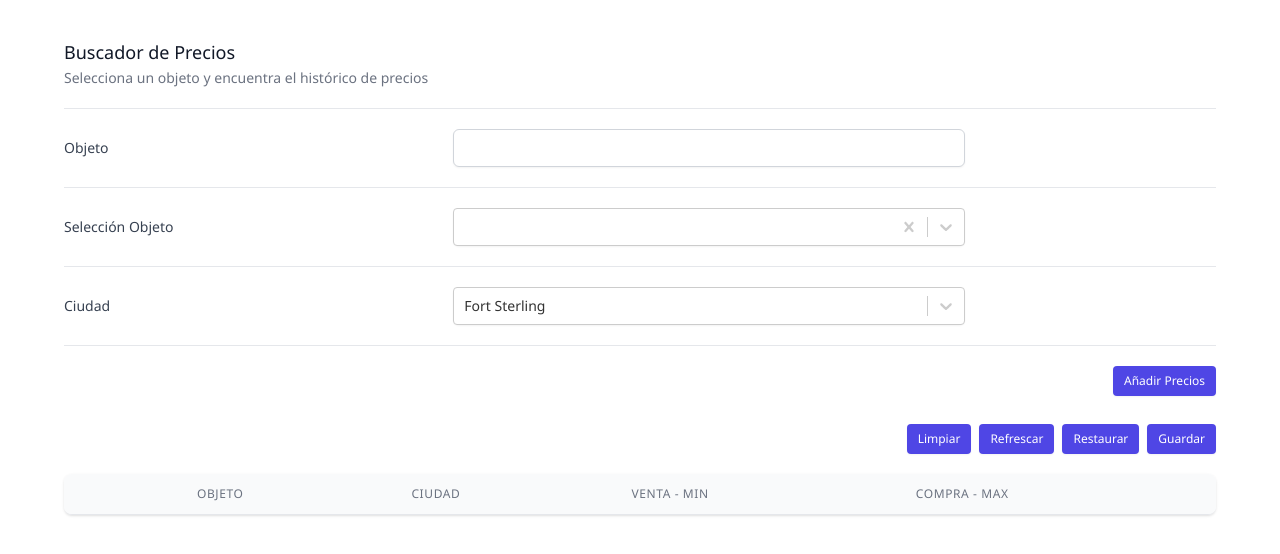
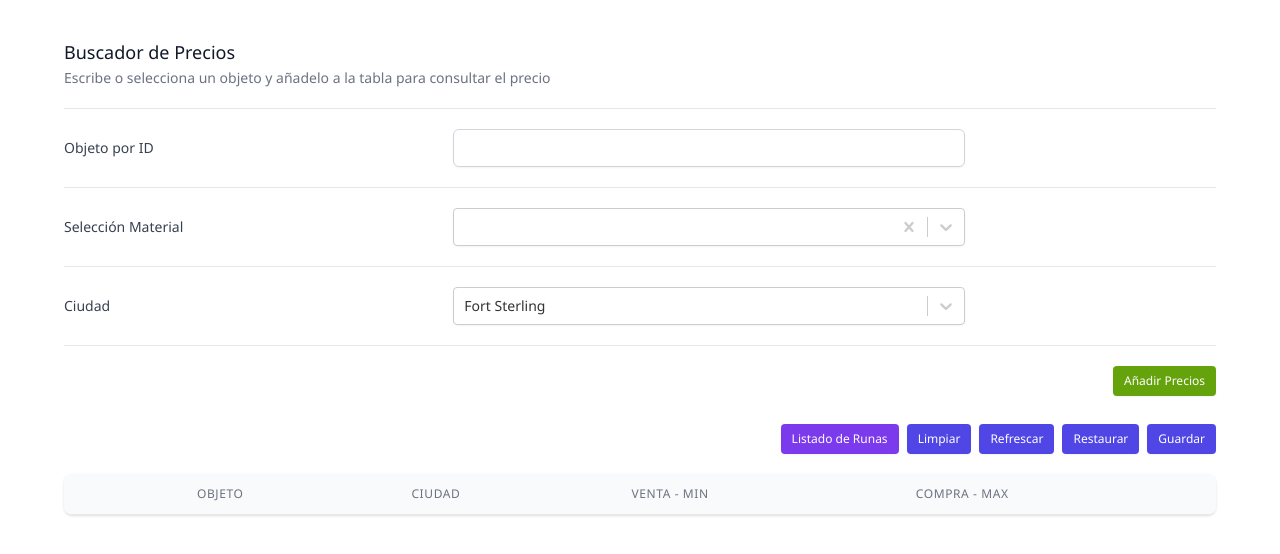
Before and after one commit to adraceta/albion-pro-farmer, a React (Create React App) app: page / in a window 1280 px wide. Shown: the top 554 px of the page. Built offline with nearby package versions, Linux system fonts and the light colour scheme.

Commit message:
feat: runes hotkey

```diff
--- a/src/components/PricesForm.js
+++ b/src/components/PricesForm.js
@@ -3,7 +3,7 @@ import { usefulItems } from '../database/items';
 
 
 function PricesForm(props) {
-  const { manualItem, onManualItemChange, item, onItemChange, city, onCityChange, clearData, refreshData, restoreData, saveData, retrieveData } = props
+  const { manualItem, onManualItemChange, item, onItemChange, city, onCityChange, clearData, refreshData, restoreData, saveData, retrieveData, getFixedRunes } = props
 
   const allItemsOptions = usefulItems
   const allCities = [
@@ -22,12 +22,12 @@ function PricesForm(props) {
         <div className="pt-8 space-y-6 sm:pt-10 sm:space-y-5">
           <div>
             <h3 className="text-lg leading-6 font-medium text-gray-900">Buscador de Precios</h3>
-            <p className="mt-1 max-w-2xl text-sm text-gray-500">Selecciona un objeto y encuentra el histórico de precios</p>
+            <p className="mt-1 max-w-2xl text-sm text-gray-500">Escribe o selecciona un objeto y añadelo a la tabla para consultar el precio</p>
           </div>
           <div className="space-y-6 sm:space-y-5">
             <div className="sm:grid sm:grid-cols-3 sm:gap-4 sm:items-start sm:border-t sm:border-gray-200 sm:pt-5">
               <label htmlFor="manual-item" className="block text-sm font-medium text-gray-700 sm:mt-px sm:pt-2">
-                Objeto
+                Objeto por ID
               </label>
               <div className="mt-1 sm:mt-0 sm:col-span-2">
                 <input
@@ -42,7 +42,7 @@ function PricesForm(props) {
             </div>
             <div className="sm:grid sm:grid-cols-3 sm:gap-4 sm:items-start sm:border-t sm:border-gray-200 sm:pt-5">
               <label htmlFor="object" className="block text-sm font-medium text-gray-700 sm:mt-px sm:pt-2">
-                Selección Objeto
+                Selección Material
               </label>
               <div className="mt-1 sm:mt-0 sm:col-span-2">
                 <Select
@@ -74,9 +74,9 @@ function PricesForm(props) {
         <div className="pt-5">
           <div className="flex justify-center md:justify-end flex-wrap">
             <button
-              type="submit"
+              type="button"
               onClick={() => retrieveData()}
-              className="inline-flex items-center px-2.5 py-1.5 border border-transparent text-xs font-medium rounded shadow-sm text-white bg-indigo-600 hover:bg-indigo-700 focus:outline-none focus:ring-2 focus:ring-offset-2 focus:ring-indigo-500 mb-2" >
+              className="inline-flex items-center px-2.5 py-1.5 border border-transparent text-xs font-medium rounded shadow-sm text-white bg-lime-600 hover:bg-lime-700 focus:outline-none focus:ring-2 focus:ring-offset-2 focus:ring-lime-500 mb-2" >
               Añadir Precios
             </button>
           </div>
@@ -86,6 +86,11 @@ function PricesForm(props) {
       <div className="pt-5">
         <div className="flex justify-center md:justify-end flex-wrap">
           <button
+            type="button"
+            onClick={() => getFixedRunes()}
+            className="inline-flex items-center px-2.5 py-1.5 border border-transparent text-xs font-medium rounded shadow-sm text-white bg-violet-600 hover:bg-violet-700 focus:outline-none focus:ring-2 focus:ring-offset-2 focus:ring-violet-500 mr-2 mb-2" >
+            Listado de Runas
+          </button><button
             type="button"
             onClick={() => clearData()}
             className="inline-flex items-center px-2.5 py-1.5 border border-transparent text-xs font-medium rounded shadow-sm text-white bg-indigo-600 hover:bg-indigo-700 focus:outline-none focus:ring-2 focus:ring-offset-2 focus:ring-indigo-500 mr-2 mb-2" >
--- a/src/components/PricesManager.js
+++ b/src/components/PricesManager.js
@@ -1,7 +1,7 @@
 import { useEffect, useState } from 'react';
+import { runesFixed } from '../database/items';
 import PricesForm from './PricesForm';
 import PricesTable from './PricesTable';
-
 
 
 function PricesManager() {
@@ -28,6 +28,15 @@ function PricesManager() {
     const allAsyncResults = []
     for (const element of array) {
       const asyncResult = await fetchData(element.item_id, element.city)
+      allAsyncResults.push(...asyncResult.map(e => ({ ...e, name: element.name })))
+    }
+    return allAsyncResults
+  }
+
+  const fetchFixedRunes = async () => {
+    const allAsyncResults = []
+    for (const element of runesFixed) {
+      const asyncResult = await fetchData(element.UniqueName)
       allAsyncResults.push(...asyncResult.map(e => ({ ...e, name: element.name })))
     }
     return allAsyncResults
@@ -80,13 +89,18 @@ function PricesManager() {
     setResultsTable(newResults)
   }
 
+  const getFixedRunes = async () => {
+    const newResults = await fetchFixedRunes()
+    setResultsTable(newResults)
+  }
+
 
 
   return (
     <div className="max-w-7xl mx-auto sm:px-6 lg:px-8">
 
       <PricesForm manualItem={manualItem} onManualItemChange={setManualItem} item={item} onItemChange={setItem} city={city} onCityChange={setCity}
-        clearData={clearData} refreshData={refreshData} restoreData={restoreData} saveData={saveData} retrieveData={retrieveData} />
+        clearData={clearData} refreshData={refreshData} restoreData={restoreData} saveData={saveData} retrieveData={retrieveData} getFixedRunes={getFixedRunes} />
       <PricesTable elements={resultsTable} sortByCallback={sortBy} removeResultCallback={removeResult} />
 
     </div >
```
Also changed, not shown: src/database/items.js.
